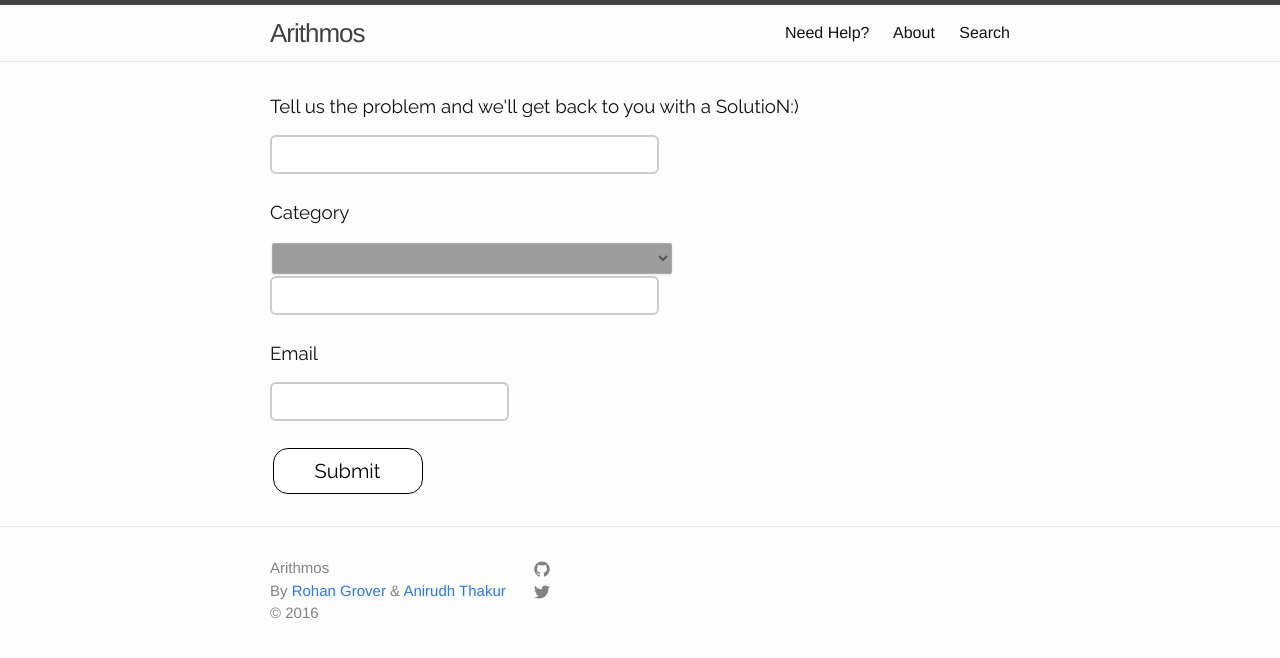
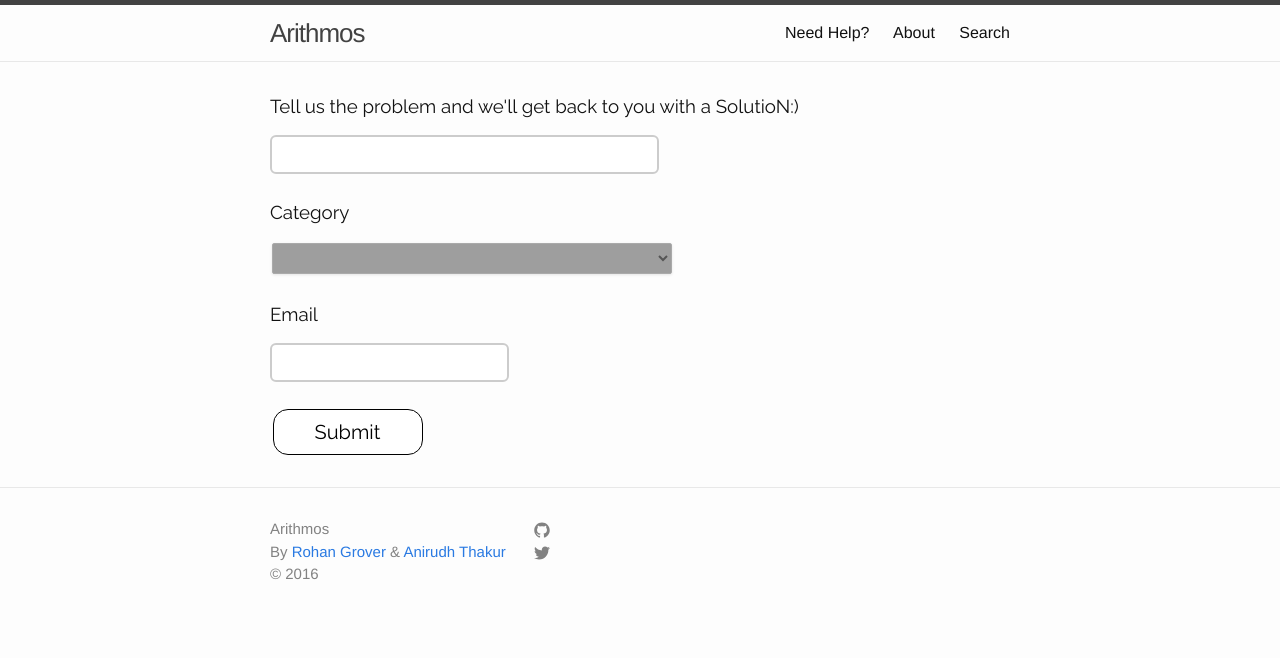
Before and after one commit to aarithmos/Algorithms, a Jekyll site: the page built from Need-Help.html, in a window 1280 px wide. Shown: the top 658 px of the page. Built offline with Jekyll 4.4.1, drawn with Linux system fonts in a browser that asks for light colours; grey boxes are pictures that could not be loaded.

Commit message:
Update Need-Help.html

```diff
--- a/Need-Help.html
+++ b/Need-Help.html
@@ -123,7 +123,7 @@ select#soflow-color {
       <br>
   <br>
 <h3>Category</h3>
-   <select id="soflow">
+   <select id="soflow" type="text" required name="Category" type="text" id="User" onsubmit="return false;">
   <option></option>
   <option>Dynamic Programming</option>
   <option>Data Structures</option>
@@ -131,7 +131,6 @@ select#soflow-color {
 <option>Search</option>
 	  <option>Backtracking</option>
 </select>
-<input type="text" required name="Category" type="text" id="User" onsubmit="return false;">
 
 <br>
 <br>
```
